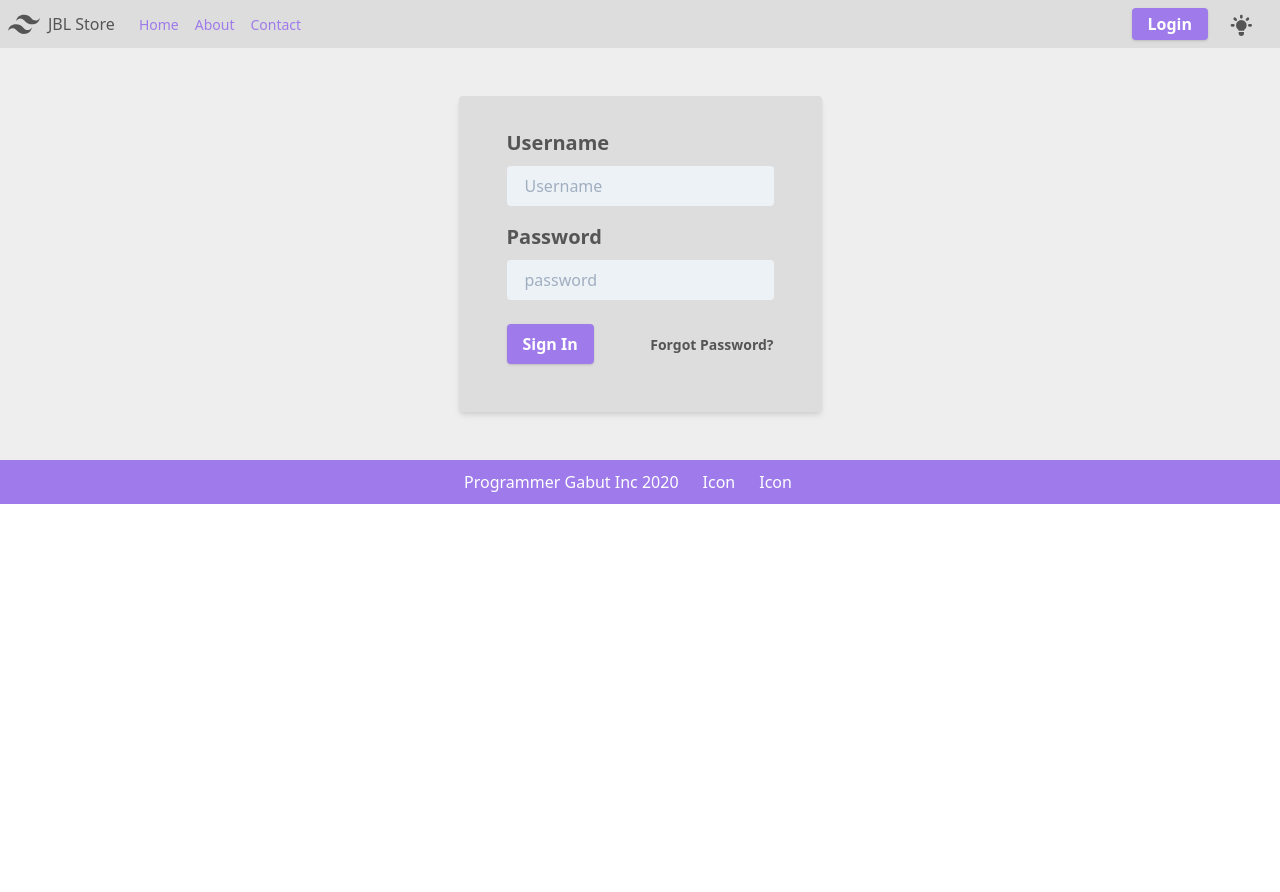
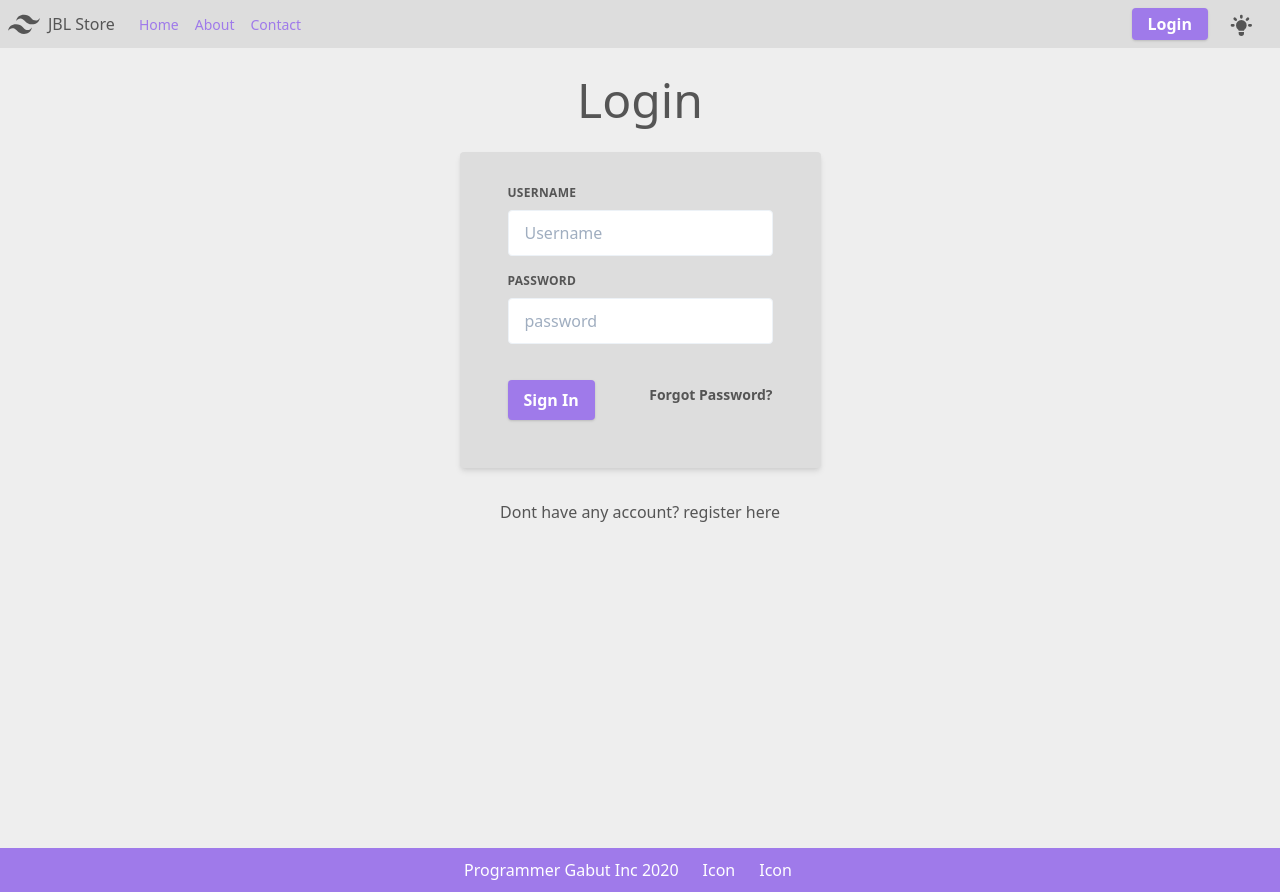
Before and after one commit to jiwomdf/React_JBL, a React (Create React App) app: page /Login in a window 1280 px wide. Before the commit the page ends 800 px from the top, so only its background shows below. Built offline with nearby package versions, Linux system fonts and the light colour scheme.

Commit message:
add register form

```diff
--- a/src/App.js
+++ b/src/App.js
@@ -9,6 +9,7 @@ import Login from './pages/Login'
 import Contact from './pages/Contact'
 import Main from './pages/Main';
 import About from './pages/About'
+import Register from './pages/Register'
 
 import { Route, BrowserRouter as Router, Switch } from 'react-router-dom'
 
@@ -26,6 +27,7 @@ function App() {
               <Route path="/About" component={About} />
               <Route path="/Contact" component={Contact} />
               <Route path="/Login" component={Login} />
+              <Route path="/Register" component={Register} />
               <Route path="/" component={Main} />
             </Switch>
           </ImageListContextProvider>
--- a/src/assets/style.js
+++ b/src/assets/style.js
@@ -3,22 +3,29 @@
 export const navBtn = {
     primary: "block mt-4 lg:inline-block lg:mt-0 text-purple-500 hover:text-white mr-4"
 }
-
 export const btnDarkMode = "block mt-4 lg:inline-block lg:mt-0 text-black-500 hover:text-white mr-4"
 
+/* Text Style */
+export const txtTitle = "flex justify-center pb-4 pt-4 text-5xl"
 
 /* Label */
-
 export const label = {
+    small: "block uppercase tracking-wide text-xs font-bold mb-2",
     medium: "block font-bold text-xl mb-2 text-sm font-bold mb-2"
 }
-
 export const labelContainer = "md:flex md:items-center mb-6"
-
-export const labelInput = "bg-gray-200 appearance-none border-2 border-gray-200 rounded py-2 px-4 text-gray-700 leading-tight focus:outline-none focus:bg-white focus:border-purple-500"
+export const labelInput = {
+    small: "appearance-none border-2 border-gray-200 rounded py-2 px-4 text-gray-700 leading-tight focus:outline-none focus:bg-white focus:border-purple-500",
+    medium: "appearance-none block w-full text-gray-700 border border-gray-200 rounded py-3 px-4 mb-3 leading-tight focus:outline-none focus:bg-white focus:border-purple-500"
+}
 
 /* Button */
 export const btn = {
     primary: "shadow bg-purple-500 hover:bg-purple-400 focus:shadow-outline focus:outline-none text-white font-bold py-2 px-4 rounded",
     primary_rounded: "inline-block bg-purple-500 rounded-full px-3 py-1 text-sm font-semibold text-white mr-2 focus:shadow-outline focus:outline-none hover:bg-purple-400"
 }
+
+/* Form */
+export const form = {
+    card: "shadow-md rounded pt-8 pl-12 pr-12 pb-12"
+}
--- a/src/components/ImageList.js
+++ b/src/components/ImageList.js
@@ -1,4 +1,4 @@
-import React, { useContext } from 'react'
+import React, { useContext, useEffect } from 'react'
 import { ThemeContext } from '../contexts/ThemeContext';
 import { ImageListContext } from '../contexts/ImageListContext';
 import { btn } from '../assets/style'
@@ -24,9 +24,7 @@ const BookList = () => {
     const { isLightTheme, light, dark } = useContext(ThemeContext);
     const { books } = useContext(ImageListContext)
     const theme = isLightTheme ? light : dark
-    return (
-        <div style={{ color: theme.syntax, background: theme.bg, paddingTop: 40 }} >
-            <div className="grid lg:grid-cols-4 gap-2 sm:grid-cols-1 md:grid-cols-2 container mx-auto">
+    const content = (<div className="grid lg:grid-cols-4 gap-2 sm:grid-cols-1 md:grid-cols-2 container mx-auto">
         {books.map(book => {
             return (
                 <div key={book.id} style={{ background: theme.ui }} className="max-w-sm rounded overflow-hidden shadow-lg m-6" >
@@ -44,9 +42,21 @@ const BookList = () => {
                 </div>
             )
         })}
+    </div>)
+
+    return (
+        <div>
+            {books.length <= 4 ?
+                <div style={{ color: theme.syntax, background: theme.bg, height: "100vh", minHeight: "100vh" }} >
+                    {content}
+                </div> :
+                <div style={{ color: theme.syntax, background: theme.bg, height: "100%" }} >
+                    {content}
                 </div>
+            }
+
+
         </div>
-
     );
 }
 
--- a/src/contexts/ImageListContext.js
+++ b/src/contexts/ImageListContext.js
@@ -11,7 +11,12 @@ const ImageListContextProvider = (props) => {
         { title: 'name of the wind', id: 5 },
         { title: 'the way of kings', id: 6 },
         { title: 'the final empire', id: 7 },
-        { title: 'the hero of ages', id: 8 }
+        { title: 'the hero of ages', id: 8 },
+        { title: 'the hero of ages', id: 9 },
+        { title: 'name of the wind', id: 10 },
+        { title: 'the way of kings', id: 11 },
+        { title: 'the final empire', id: 12 },
+        { title: 'the hero of ages', id: 13 }
 
     ])
     const addBook = (title, author) => {
--- a/src/pages/Login.js
+++ b/src/pages/Login.js
@@ -1,29 +1,43 @@
 import React, { useContext } from 'react';
 import { ThemeContext } from '../contexts/ThemeContext';
-import { label, labelContainer, labelInput, btn } from '../assets/style'
+import { txtTitle, label, labelInput, btn, form } from '../assets/style'
+import { useHistory } from "react-router-dom";
 
 const Login = () => {
     const { isLightTheme, light, dark } = useContext(ThemeContext);
     const theme = isLightTheme ? light : dark
+
+    const history = useHistory();
+
+    const navigateRegister = () => {
+        history.push("/Register")
+    }
+
     return (
-        <div style={{ color: theme.syntax, background: theme.bg }} >
-            <div className="flex items-center justify-center pt-12 pb-12">
-                <form className="shadow-md rounded pt-8 pl-12 pr-12 pb-12" style={{ background: theme.ui }} >
+        <div style={{ color: theme.syntax, background: theme.bg, height: "100vh", minHeight: "100vh" }} >
+            <p className={txtTitle}>Login</p>
+
+            <div className="container mx-auto flex justify-center pb-8">
+                <form className={form.card} style={{ background: theme.ui }} >
                     <div className="mb-4">
-                        <label className={label.medium} htmlFor="username">Username</label>
-                        <input className={labelInput} id="username" type="text" placeholder="Username" />
+                        <label className={label.small} htmlFor="username">Username</label>
+                        <input className={labelInput.medium} id="username" type="text" placeholder="Username" />
                     </div>
                     <div className="mb-6">
-                        <label className={label.medium} htmlFor="password">Password</label>
-                        <input className={labelInput} id="password" type="password" placeholder="password" />
+                        <label className={label.small} htmlFor="password">Password</label>
+                        <input className={labelInput.medium} id="password" type="password" placeholder="password" />
                     </div>
-                    <div className="flex items-center justify-between">
-                        <button className={btn.primary} type="button">Sign In</button>
+                    <div className="flex justify-between items-center">
+                        <button className={btn.primary} style={{ marginTop: "12px" }} type="button">Sign In</button>
                         <a className="inline-block align-baseline font-bold text-sm" href="#">Forgot Password?</a>
                     </div>
                 </form>
             </div>
+            <div className="flex justify-center">
+                <button onClick={navigateRegister}>Dont have any account? register here</button>
+            </div>
         </div>
+
     );
 }
 
--- /dev/null
+++ b/src/pages/Register.js
@@ -0,0 +1,49 @@
+import React, { useContext } from 'react';
+import { ThemeContext } from '../contexts/ThemeContext';
+import { txtTitle, btn, labelInput, label, form } from '../assets/style'
+
+const Register = () => {
+    const { isLightTheme, light, dark } = useContext(ThemeContext);
+    const theme = isLightTheme ? light : dark
+
+    return (
+        <div style={{ color: theme.syntax, background: theme.bg, height: "100vh", minHeight: "100vh" }}>
+            <p className={txtTitle}>Register</p>
+
+            <div className="container mx-auto flex justify-center pb-8">
+                <form class={form.card} style={{ background: theme.ui }}>
+                    <div class="flex flex-wrap -mx-3 mb-6">
+                        <div class="w-full md:w-1/2 px-3 mb-6 md:mb-0">
+                            <label class={label.small} for="grid-first-name">First Name</label>
+                            <input class={labelInput.medium} id="grid-first-name" type="text" placeholder="First Name" />
+                            <p class="text-xs italic">Please fill out this field.</p>
+                        </div>
+                        <div class="w-full md:w-1/2 px-3">
+                            <label class={label.small} for="grid-last-name">Last Name</label>
+                            <input class={labelInput.medium} id="grid-last-name" type="text" placeholder="Last Name" />
+                        </div>
+                    </div>
+                    <div class="flex flex-wrap -mx-3 mb-6">
+                        <div class="w-full px-3">
+                            <label class={label.small} for="grid-password">Email</label>
+                            <input class={labelInput.medium} id="grid-password" type="password" placeholder="Email" />
+                            <p class="text-xs italic">Must containt `@` and `.`</p>
+                        </div>
+                    </div>
+                    <div class="flex flex-wrap -mx-3 mb-6">
+                        <div class="w-full px-3">
+                            <label class={label.small} for="grid-password">Password</label>
+                            <input class={labelInput.medium} id="grid-password" type="password" placeholder="Password" />
+                            <p class="text-xs italic">Make it as long and as crazy as you'd like</p>
+                        </div>
+                    </div>
+                    <div className="mt-10">
+                        <button className={btn.primary} type="button">Register</button>
+                    </div>
+                </form>
+            </div>
+        </div>
+    );
+}
+
+export default Register;
```
Lines whose indentation alone changed are shown as unchanged.
